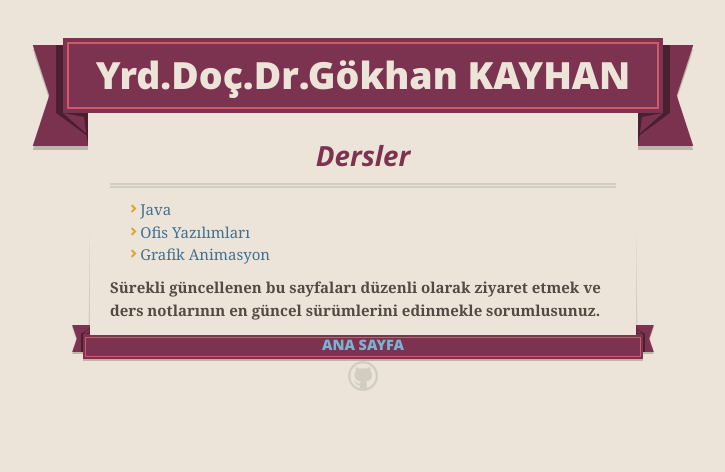
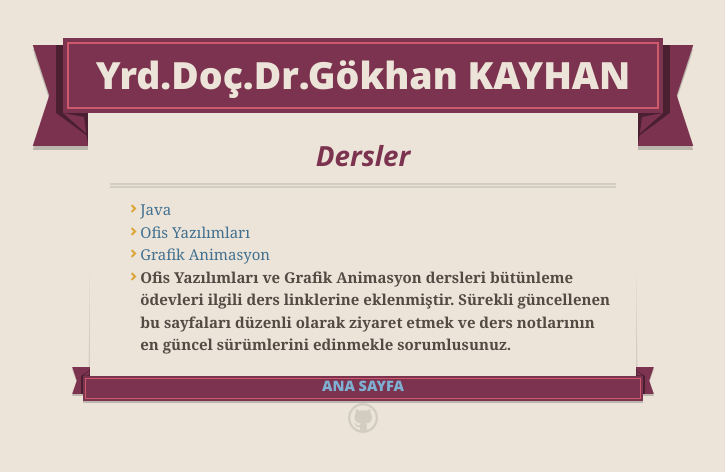
Before and after one commit to gkayhan/gkayhan.github.io, a Jekyll site: the page built from index.md, in a window 1280 px wide. Shown: the top 472 px of the page, without its empty margins (277-1002 px from the left). Built offline with Jekyll 4.4.1, drawn with Linux system fonts in a browser that asks for light colours; nearby versions of some CDN libraries; Markdown is read by kramdown in place of the engine named in the settings.

Commit message:
Update index.md

```diff
--- a/index.md
+++ b/index.md
@@ -8,6 +8,7 @@ title: Yrd.Doç.Dr.Gökhan KAYHAN
 *   [Java](/java)
 *   [Ofis Yazılımları](/bmyo)
 *   [Grafik Animasyon](/bmyo)
-
+*
+**Ofis Yazılımları ve Grafik Animasyon dersleri bütünleme ödevleri ilgili ders linklerine eklenmiştir.**
 **Sürekli güncellenen bu sayfaları düzenli olarak ziyaret etmek ve ders
 notlarının en güncel sürümlerini edinmekle sorumlusunuz.**
```
